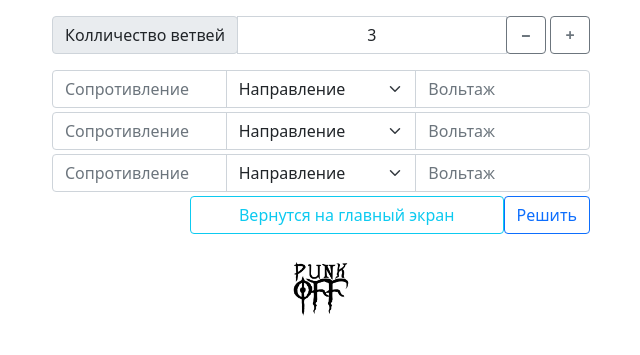
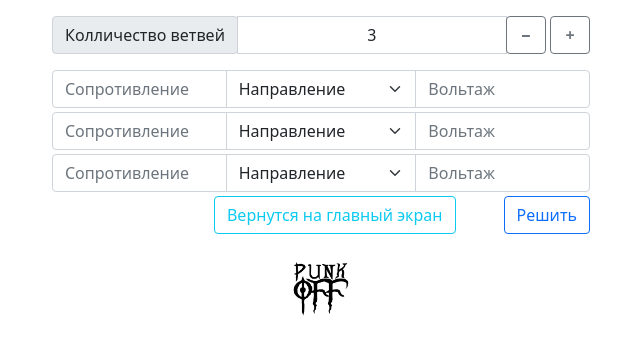
Before and after one commit to pank-su/site-reload, a Flask app: page /phys/task_1 in a window 1280 px wide. Shown: the top 355 px of the page, without its empty margins (319-959 px from the left). Run offline with Flask 2, Linux system fonts and the light colour scheme; some libraries are stand-ins or nearby versions.

Commit message:
add button

```diff
--- a/templates/first_task.html
+++ b/templates/first_task.html
@@ -146,7 +146,10 @@
 
 <div class="d-flex flex-row-reverse px-3 pb-2" id="4">
     <button class="btn btn-outline-primary" type="submit" >Решить</button>
-    <button type="button" class="btn btn-outline-info px-5" onclick='document.location.replace("/")'>Вернутся на главный экран</button>
+    <div class="px-5">
+        <button type="button" class="btn btn-outline-info" onclick='document.location.replace("/")'>Вернутся на главный экран</button>
+    </div>
+
 
 </div>
 
```
